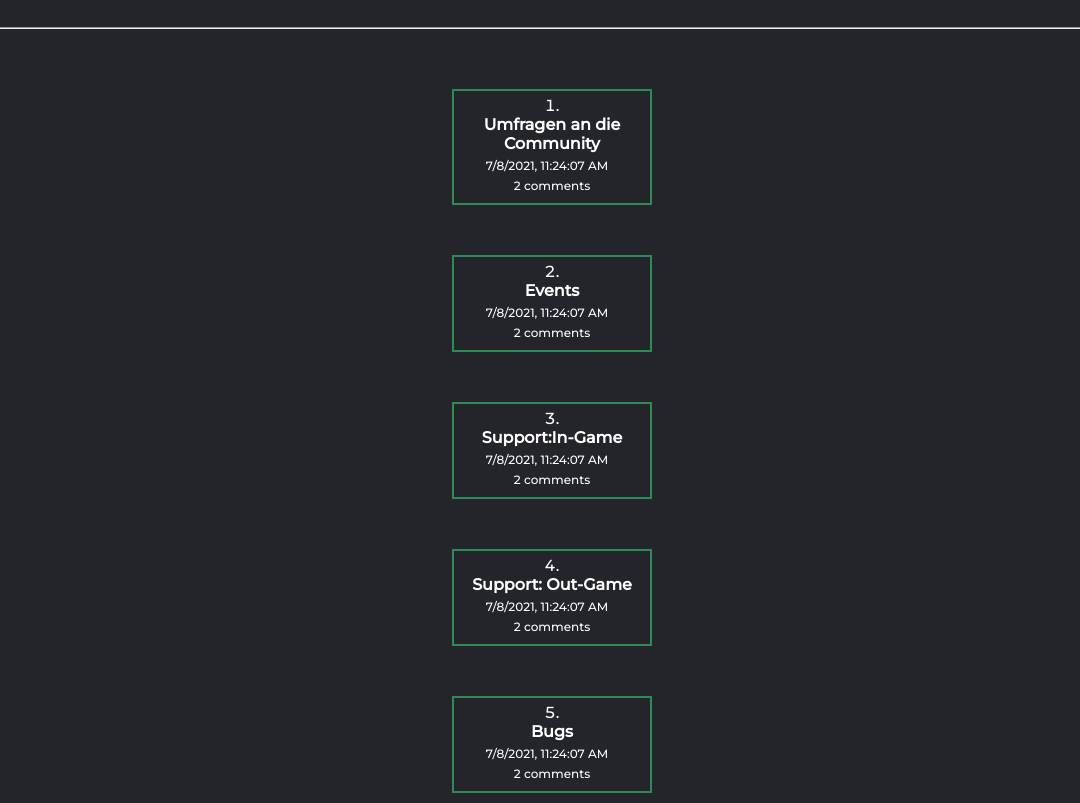
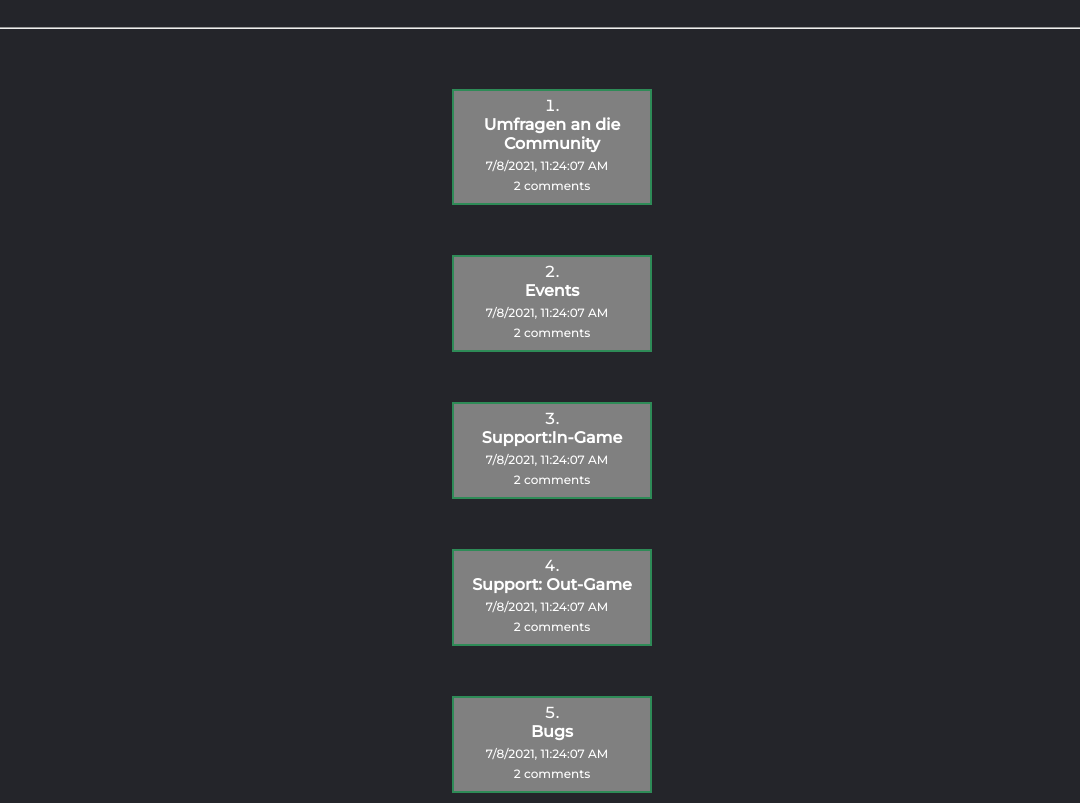
Before and after one commit to Luca180405/craftzero.net, a plain HTML site: page index.html in a window 1280 px wide. Shown: the part 97-900 px from the top of the page, without its empty margins (103-1183 px from the left). Drawn offline with Linux system fonts and the light colour scheme.

Commit message:
Add files via upload

```diff
--- a/index.html
+++ b/index.html
@@ -85,16 +85,26 @@
         .row {
             margin-left: 540px;
             padding: 5px 0;
+            background-color: gray;
             border: 2px solid seagreen;
             width: 200px;
         }
         .bottom {
+            background: gray;
             color: grey;
             font-size: 12px;
         }
         .timestamp {
+            background-color: gray;
             padding-right: 10px;
         }
+        .comment-count{
+            background-color: gray;
+        }
+
+    h4{
+        background-color: gray;
+    }
 
     img{
         height: 64px;
```
